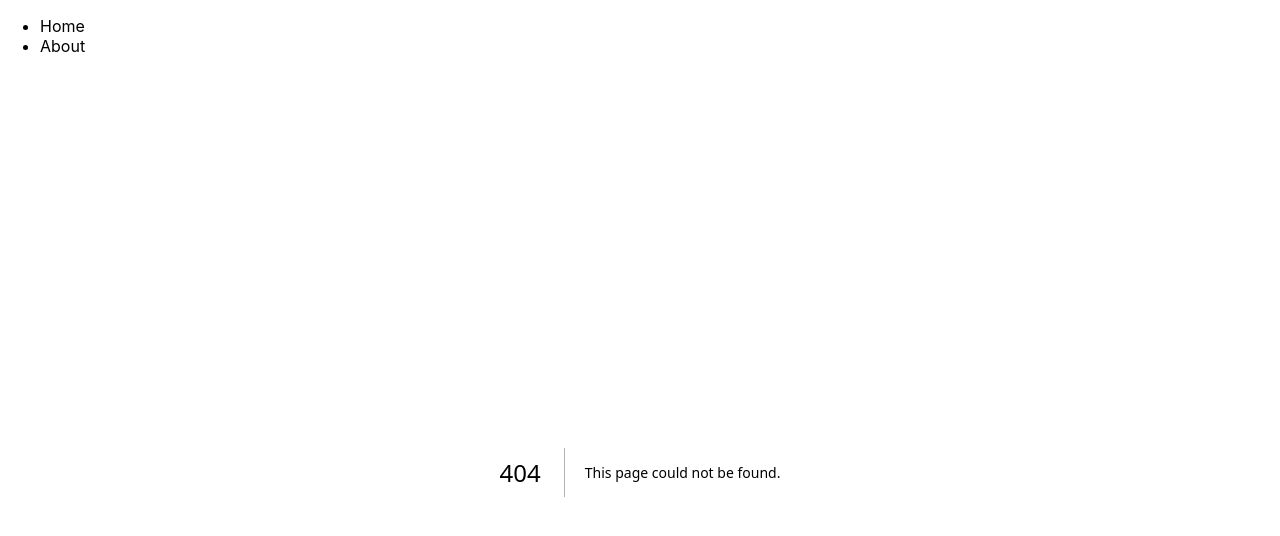
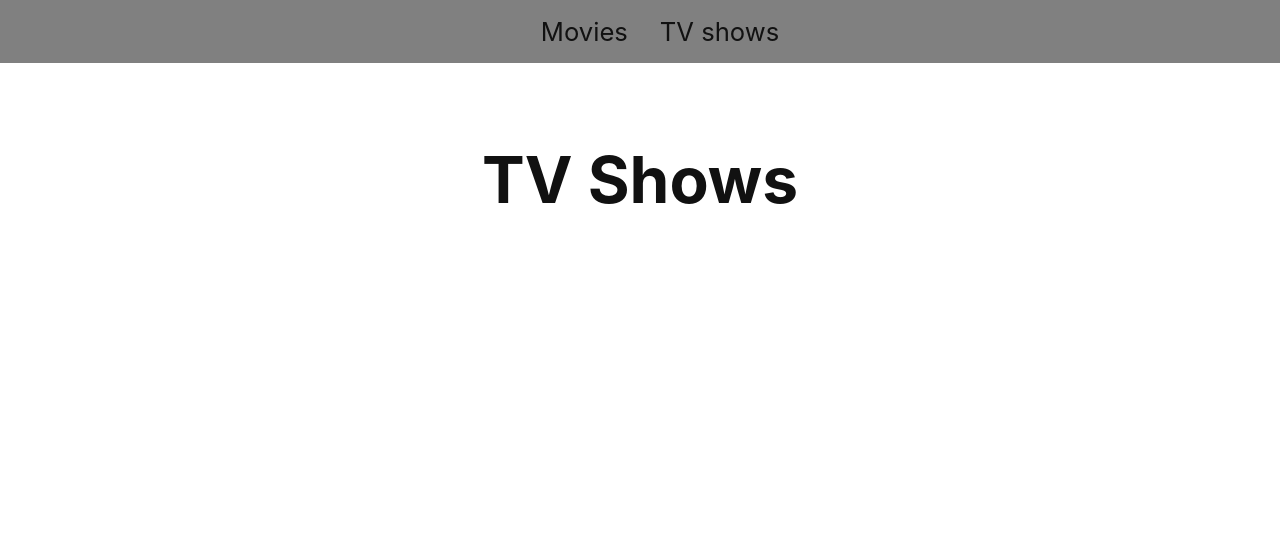
Before and after one commit to Seala11/next-app, a Next.js app: page /tvshows in a window 1280 px wide. Before the commit this address had no page. Shown: the top 536 px of the page. Built offline with nearby package versions, Linux system fonts and the light colour scheme.

Commit message:
feat: add movies page

```diff
--- a/Layouts/MainLayout/MainLayout.styled.ts
+++ b/Layouts/MainLayout/MainLayout.styled.ts
@@ -4,7 +4,7 @@ const Container = styled.div`
   padding: 0 0.5rem;
   display: flex;
   flex-flow: column nowrap;
-  justify-content: center;
+  justify-content: flex-start;
   align-items: center;
   height: 100vh;
   min-height: 100vh;
@@ -15,7 +15,7 @@ const Main = styled.main`
   flex: 1;
   display: flex;
   flex-direction: column;
-  justify-content: center;
+  justify-content: flex-start;
   align-items: center;
 `;
 
--- /dev/null
+++ b/components/Navbar/Navbar.styled.ts
@@ -0,0 +1,25 @@
+import styled from 'styled-components';
+
+const Container = styled.div`
+  background-color: gray;
+  padding: 1rem 3rem;
+`;
+
+const List = styled.ul`
+  margin: 0;
+  list-style: none;
+  display: flex;
+  justify-content: center;
+  gap: 2rem;
+`;
+
+const ListItem = styled.li`
+  font-size: 1.6rem;
+  font-weight: 400;
+
+  &:hover {
+    color: blue;
+  }
+`;
+
+export { Container, List, ListItem };
--- a/components/Navbar/Navbar.tsx
+++ b/components/Navbar/Navbar.tsx
@@ -1,16 +1,19 @@
 import Link from 'next/link';
 import React from 'react';
+import { Container, List, ListItem } from './Navbar.styled';
 
 const Navbar = () => {
   return (
-    <ul>
-      <li>
-        <Link href="/">Home</Link>
-      </li>
-      <li>
-        <Link href="/about">About</Link>
-      </li>
-    </ul>
+    <Container>
+      <List>
+        <ListItem>
+          <Link href="/">Movies</Link>
+        </ListItem>
+        <ListItem>
+          <Link href="/tvshows">TV shows</Link>
+        </ListItem>
+      </List>
+    </Container>
   );
 };
 
--- a/pages/about.tsx
+++ b/pages/tvshows.tsx
@@ -1,15 +1,15 @@
 import Head from 'next/head';
-import { Container, Main, Title } from '../shared/styles/sharedstyles';
+import { Title } from '../shared/styles/sharedstyles';
 
-export default function About() {
+export default function TVShows() {
   return (
     <>
       <Head>
-        <title>About</title>
+        <title>TV Shows</title>
         <meta name="description" content="Generated by create next app" />
         <link rel="icon" href="/favicon.ico" />
       </Head>
-      <Title>About</Title>
+      <Title>TV Shows</Title>
     </>
   );
 }
--- a/shared/styles/sharedstyles.tsx
+++ b/shared/styles/sharedstyles.tsx
@@ -1,22 +1,4 @@
 import styled from 'styled-components'
-
-const Container = styled.div`
-  padding: 0 0.5rem;
-  display: flex;
-  flex-flow: column nowrap;
-  justify-content: center;
-  align-items: center;
-  height: 100vh;
-  min-height: 100vh;
-`
-const Main = styled.main`
-  padding: 5rem 0;
-  flex: 1;
-  display: flex;
-  flex-direction: column;
-  justify-content: center;
-  align-items: center;
-`
 
 const Title = styled.h1`
   margin: 0;
@@ -36,4 +18,4 @@ const Title = styled.h1`
   }
 `
 
-export { Container, Main, Title }
+export { Title }
```
Also changed, not shown: Layouts/CardList/CardList.styled.ts (renamed from shared/styles/cards.tsx, +5 -20 lines), Layouts/CardList/CardList.tsx (added, +29 -0 lines), pages/index.tsx (+55 -5 lines).
